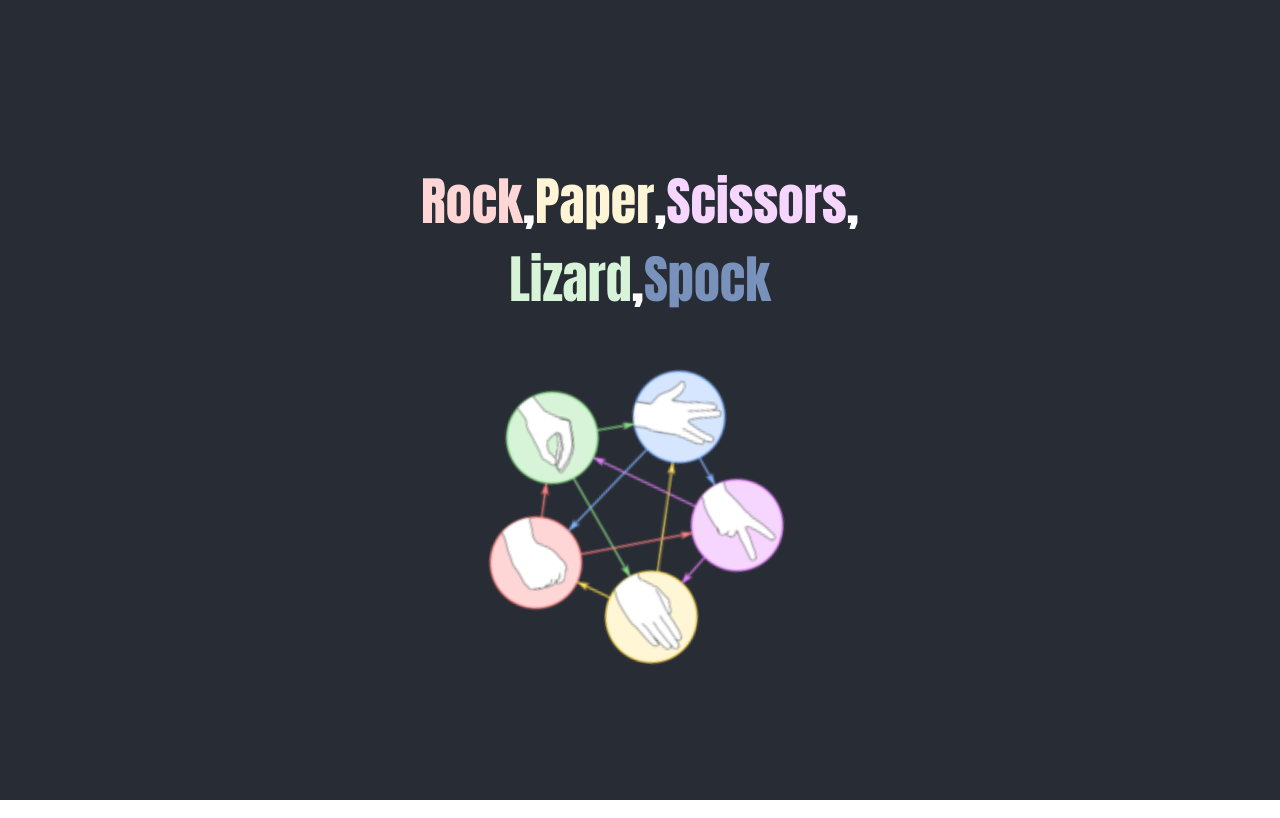
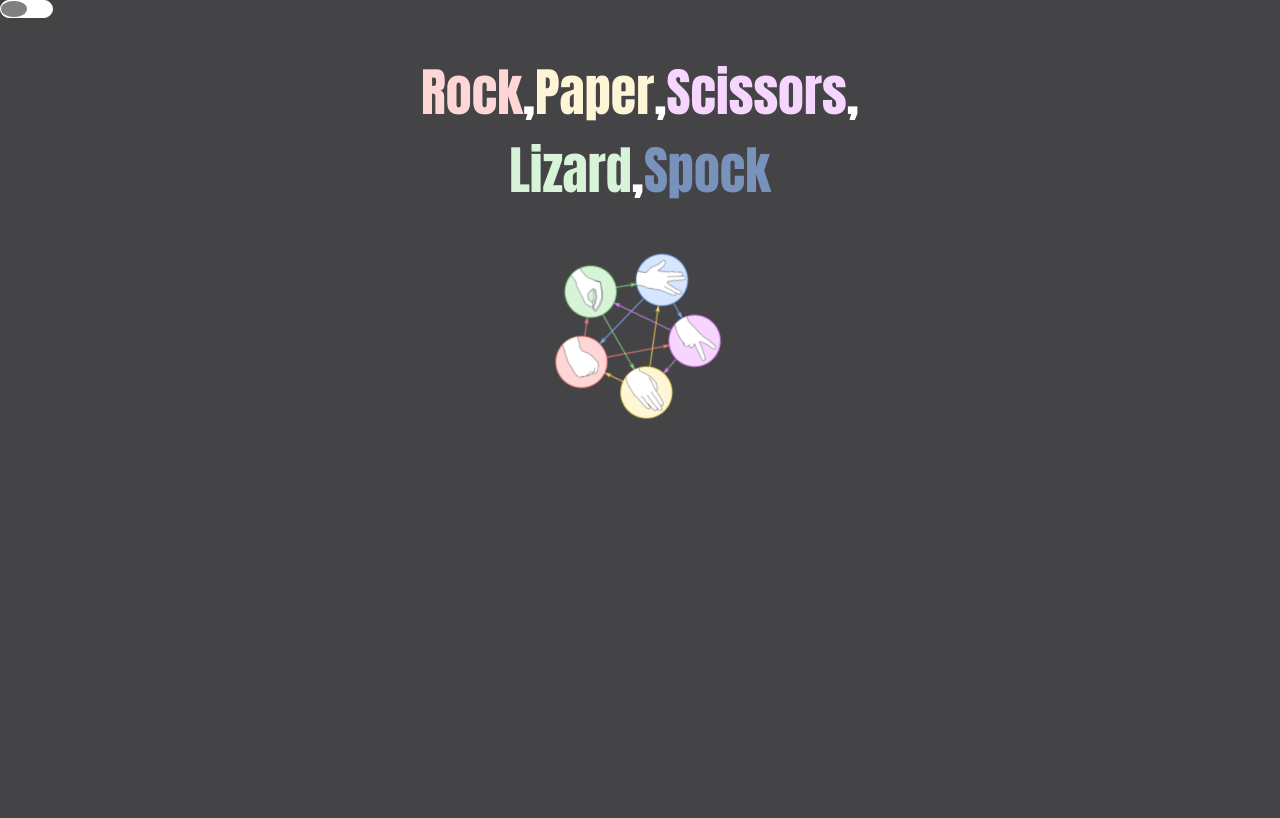
Before and after one commit to miraclebanks/RPSLS, a React (Create React App) app in the folder rpsls/: page / in a window 1280 px wide. Built offline with nearby package versions, Linux system fonts and the light colour scheme.

Commit message:
laying groundwork for light & dark mode

```diff
--- a/rpsls/src/App.css
+++ b/rpsls/src/App.css
@@ -1,9 +1,15 @@
+:root {
+  /* background color */
+  --light-bg-color: #FCD5CE;
+  --dark-bg-color: #0D1821;
+}
 .App {
   text-align: center;
+  background-color: #444446;
 }
 
 .App-logo {
-  height: 40vmin;
+  height: 180px;
   pointer-events: none;
 }
 
@@ -13,13 +19,13 @@
   }
 }
 
-.App-header {
-  background-color: #282c34;
+.content {
+
   min-height: 100vh;
   display: flex;
   flex-direction: column;
   align-items: center;
-  justify-content: center;
+  justify-content: flex-start;
   font-size: calc(10px + 2vmin);
   color: white;
 }
@@ -61,3 +67,36 @@ h1 .lizard {
 h1 .spock{
   color: #7892bc
 }
+/*************  Color Mode Button  *****************/
+ /* #region Color Mode Button */
+  .color-mode-container{
+    border: 1px solid white;
+    position:relative;
+    height: 2vh;
+    width: clamp(2%, 4%, 4%);
+    background-color: white;
+    border-radius: 34px;
+  }
+  .color-mode{
+    background-color: grey;
+    border-radius:50%;
+    height: 100%;
+    width:50%;
+    cursor:pointer;
+
+  }
+  .color-mode:before{
+  position: absolute;
+  height: 26px;
+  width: 26px;
+  left: 4px;
+  bottom: 4px;
+  background-color: white;
+  -webkit-transition: .4s;
+  transition: .4s;
+  -webkit-transform: translateX(26px);
+  -ms-transform: translateX(26px);
+  transform: translateX(26px);
+  }
+
+/* #endregion Color Mode */
--- a/rpsls/src/App.js
+++ b/rpsls/src/App.js
@@ -5,7 +5,10 @@ function App() {
 
   return (
     <div className="App">
+
       <header className="App-header">
+        <div class="color-mode-container"><div class="color-mode"></div></div>
+        <div class='content'>
           <h1>
             <span class="rock">Rock</span>,
             <span class="paper">Paper</span>,
@@ -14,8 +17,10 @@ function App() {
             <span class="spock">Spock</span>
           </h1>
           <img src={logo} className="App-logo" alt="logo" />
+          </div >
       </header>
     </div>
+
   );
 }
 
```
Lines whose indentation alone changed are shown as unchanged.
